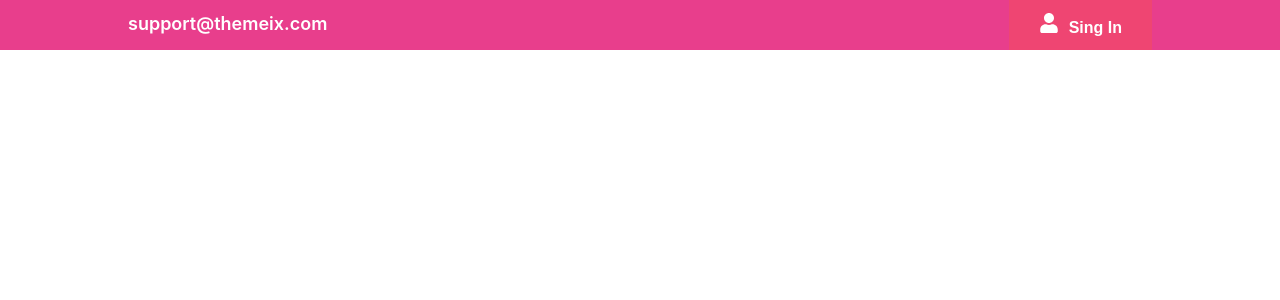
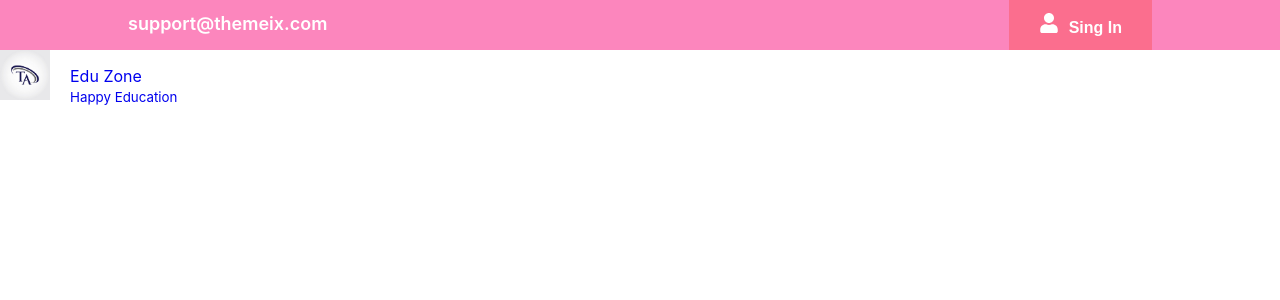
Before and after one commit to TamannaAfroz2666/Online-Course-BD, a React (Create React App) app: page / in a window 1280 px wide. Shown: the top 300 px of the page. Built offline with nearby package versions, Linux system fonts and the light colour scheme.

Commit message:
structure create

```diff
--- a/src/App.js
+++ b/src/App.js
@@ -1,14 +1,15 @@
 
 import './App.css';
+import Header from './Layout/Header/Header';
 import TopHeader from './Layout/TopHeader/TopHeader';
-// import Home from './components/Home/Home';
+
 
 
 function App() {
   return (
     <div className='container'>
-      {/* <Home></Home> */}
       <TopHeader></TopHeader>
+      <Header></Header>
 
 
     </div>
--- a/src/Layout/Header/Header.css
+++ b/src/Layout/Header/Header.css
@@ -0,0 +1,12 @@
+.logo a{
+    display: flex;
+    gap: 20px;
+    text-decoration: none;
+
+}
+
+.logo img{
+    width: 50px;
+    height: 50px;
+    background-color: red;
+}
--- a/src/Layout/Header/Header.js
+++ b/src/Layout/Header/Header.js
@@ -1,8 +1,23 @@
 import React from 'react';
+import './Header.css';
+
+import logo from '../../Assets/Image/Logo/logo.jpg'
 
 const Header = () => {
     return (
         <div>
+            <div className="headerMain">
+                <div className="headerSub">
+                    <div className="logo">
+                    <a href="#">
+                       <img src={logo} alt="wait please ....." />
+                       <p>Edu <span>Zone</span> <br /><small>Happy Education</small></p>
+                       </a>
+                    </div>
+
+                </div>
+            </div>
+
 
         </div>
     );
--- a/src/Layout/TopHeader/TopHeader.css
+++ b/src/Layout/TopHeader/TopHeader.css
@@ -3,7 +3,7 @@
 .topBar{
     width: 100%;
     height: 50px;
-    background-color: #e83e8c;
+    background-color: #fc86bd;
 }
 .sub-tobBar{
     width: 80%;
```
Also changed, not shown: public/Images/Logo/logo.jpg (added), src/Assets/Image/Logo/logo.jpg (added).
